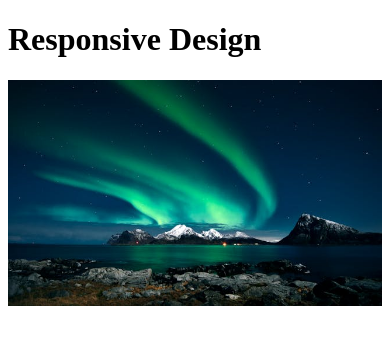
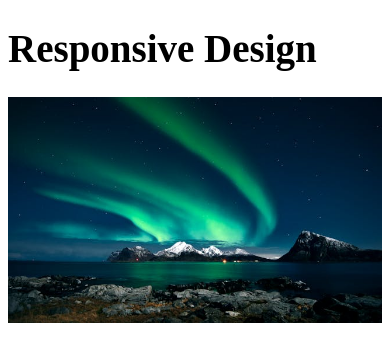
Before and after one commit to deepali-kadway/responsive-design, a plain HTML site: page index.html in a window 390 px wide. Drawn offline with Linux system fonts and the light colour scheme.

Commit message:
responsive typography

```diff
--- a/index.html
+++ b/index.html
@@ -10,7 +10,21 @@
         height: 250px;
         background-image: url("aurora_s.jpg");
         background-repeat: no-repeat;
+        /*The keyword contain will resize the background image to make sure it remains fully visible*/
         background-size: contain;
+        }
+        /* Viewport is the visible area of the webpage*/
+        /*
+        1. 1px = 1/96th of an inch
+        2. 1em = 16px
+        3. 1rem = 16px
+        4. 1vw = 1% of the viewport width
+        5. 1vh = 1% of the viewport height
+        6. 1vmin = 1% of the viewport's smaller dimension
+        7. 1vmax = 1% of the viewport's larger dimension
+        */
+        h1{
+            font-size: 10vw; /* 10% of the viewport height */
         }
     </style>
 </head>
```
